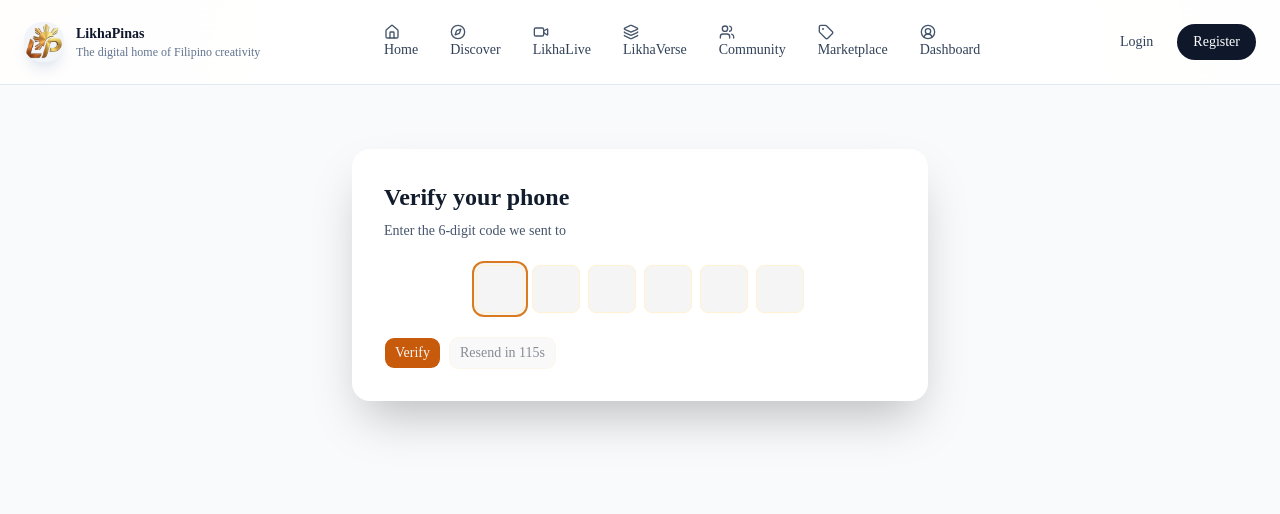
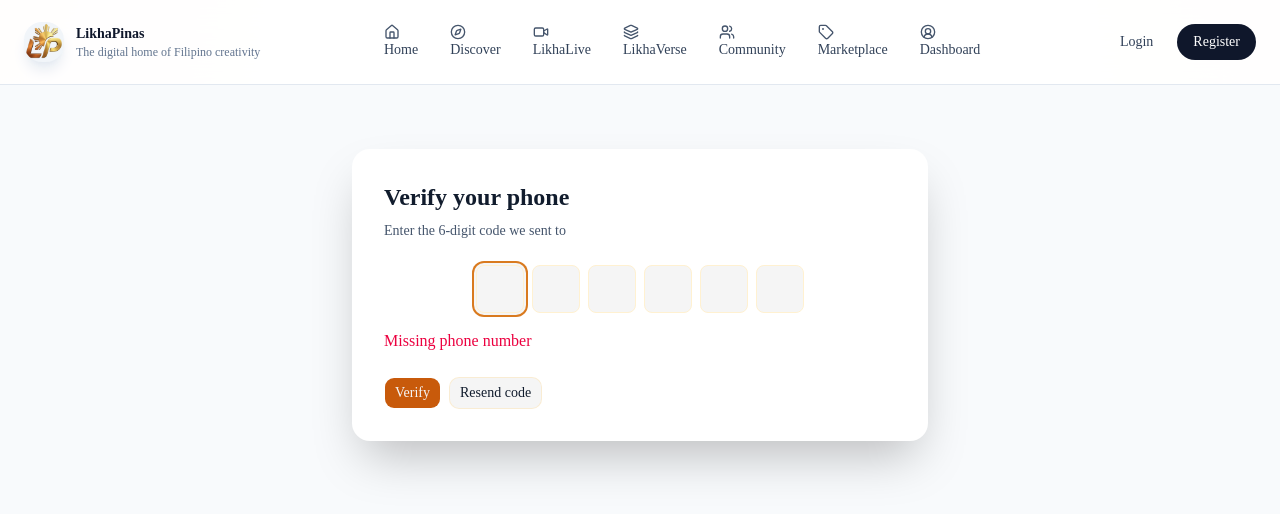
Before and after one commit to Edmercodes/artist-marketplace, a Next.js app: page /auth/verify in a window 1280 px wide. Shown: the top 514 px of the page. Built offline with nearby package versions, Linux system fonts and the light colour scheme; no server answers.

Commit message:
#login fixed

```diff
--- a/app/auth/verify/page.tsx
+++ b/app/auth/verify/page.tsx
@@ -2,10 +2,11 @@
 
 import { useEffect, useState, useRef } from "react"
 import { useRouter, useSearchParams } from "next/navigation"
+import { supabase } from "@/lib/supabaseClient"
 import { Button } from "@/components/ui/button"
 import { Input } from "@/components/ui/input"
 
-function useTimer(initial = 120) {
+function useTimer(initial = 0) {
   const [time, setTime] = useState(initial)
   const timerRef = useRef<number | null>(null)
 
@@ -27,14 +28,24 @@ export default function VerifyPage() {
 
   const [code, setCode] = useState(["", "", "", "", "", ""])
   const inputsRef = useRef<Array<HTMLInputElement | null>>([])
-  const { time, setTime } = useTimer(120)
+  const { time, setTime } = useTimer(0)
   const [loading, setLoading] = useState(false)
+  const [otpLoading, setOtpLoading] = useState(false)
   const [error, setError] = useState<string | null>(null)
   const [message, setMessage] = useState<string | null>(null)
 
   useEffect(() => {
     inputsRef.current[0]?.focus()
   }, [])
+
+  useEffect(() => {
+    if (!phone) {
+      setError("Missing phone number")
+      return
+    }
+
+    void sendOtp()
+  }, [phone])
 
   const updateAt = (idx: number, val: string) => {
     if (!/^[0-9]*$/.test(val) && val !== "") return
@@ -44,41 +55,16 @@ export default function VerifyPage() {
     if (val && idx < 5) inputsRef.current[idx + 1]?.focus()
   }
 
-  const handleVerify = async () => {
+  const sendOtp = async () => {
+    if (!phone) {
+      setError("Missing phone number")
+      return
+    }
+
     setError(null)
-    setLoading(true)
-    const token = code.join("")
-    try {
-      const resp = await fetch("/api/auth/verify-otp", {
-        method: "POST",
-        headers: { "Content-Type": "application/json" },
-        body: JSON.stringify({ phone, token }),
-      })
-      const text = await resp.text()
-      let body: { error?: string } = {}
-      try {
-        body = JSON.parse(text)
-      } catch {
-        body = { error: text }
-      }
-      setLoading(false)
-      if (!resp.ok) {
-        setError(body.error || "Verification failed")
-        return
-      }
-      setMessage("Phone verified. Redirecting…")
-      setTimeout(() => router.push("/onboarding"), 800)
-    } catch (error: unknown) {
-      setLoading(false)
-      const message = error instanceof Error ? error.message : String(error)
-      setError(message || "Verification error")
-    }
-  }
+    setMessage(null)
+    setOtpLoading(true)
 
-  const handleResend = async () => {
-    if (time > 0) return
-    setError(null)
-    setLoading(true)
     try {
       const resp = await fetch("/api/auth/send-otp", {
         method: "POST",
@@ -92,18 +78,69 @@ export default function VerifyPage() {
       } catch {
         body = { error: text }
       }
-      setLoading(false)
+      setOtpLoading(false)
       if (!resp.ok) {
-        setError(body.error || "Could not resend OTP")
+        setError(body.error || "Could not send OTP")
         return
       }
-      setMessage("OTP resent")
+      setMessage("OTP sent. Enter the code from SMS.")
       setTime(120)
+    } catch (error: unknown) {
+      setOtpLoading(false)
+      const message = error instanceof Error ? error.message : String(error)
+      setError(message || "Send OTP failed")
+    }
+  }
+
+  const handleVerify = async () => {
+    setError(null)
+    setLoading(true)
+    const token = code.join("")
+
+    if (token.length !== 6) {
+      setLoading(false)
+      setError("Enter the 6-digit code")
+      return
+    }
+
+    try {
+      const { data, error } = await (supabase.auth as any).verifyOtp({ phone, token, type: "sms" })
+      if (error) {
+        setLoading(false)
+        setError(error.message || "Verification failed")
+        return
+      }
+
+      const { data: sessionData, error: sessionError } = await supabase.auth.getSession()
+      if (sessionError) {
+        setLoading(false)
+        setError(sessionError.message || "Unable to get auth session")
+        return
+      }
+
+      const userId = sessionData?.session?.user?.id
+      if (userId) {
+        const { error: profileError } = await supabase.from("profiles").update({ is_phone_verified: true }).eq("id", userId)
+        if (profileError) {
+          setLoading(false)
+          setError(profileError.message || "Could not update profile")
+          return
+        }
+      }
+
+      setLoading(false)
+      setMessage("Phone verified. Redirecting…")
+      setTimeout(() => router.push("/onboarding"), 800)
     } catch (error: unknown) {
       setLoading(false)
       const message = error instanceof Error ? error.message : String(error)
-      setError(message || "Resend failed")
+      setError(message || "Verification error")
     }
+  }
+
+  const handleResend = async () => {
+    if (time > 0) return
+    await sendOtp()
   }
 
   return (
@@ -140,8 +177,8 @@ export default function VerifyPage() {
               {loading ? "Verifying…" : "Verify"}
             </Button>
 
-            <Button variant="outline" onClick={handleResend} disabled={loading || time > 0}>
-              {time > 0 ? `Resend in ${time}s` : "Resend code"}
+            <Button variant="outline" onClick={handleResend} disabled={otpLoading || time > 0}>
+              {time > 0 ? `Resend in ${time}s` : otpLoading ? "Sending…" : "Resend code"}
             </Button>
           </div>
         </div>
```
